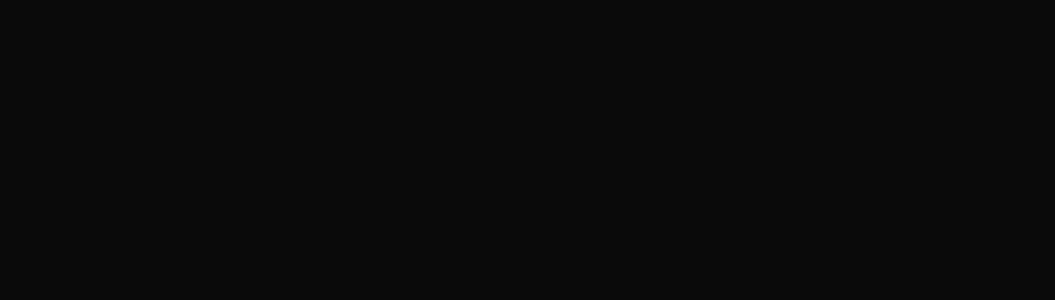
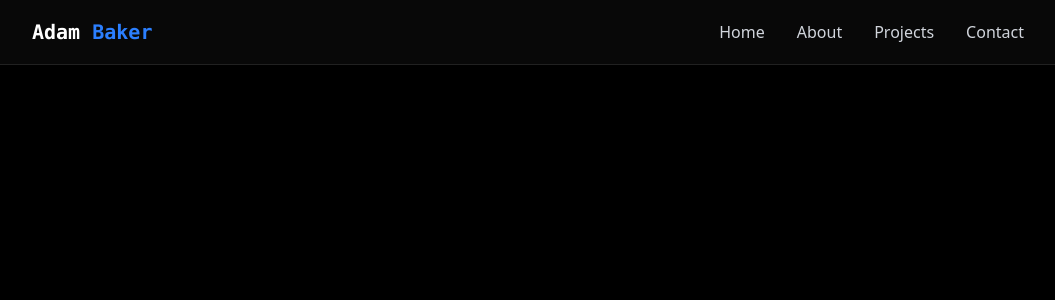
Before and after one commit to abaker421/react-portfolio, a React (Vite) app: page / in a window 1280 px wide. Shown: the top 300 px of the page, without its empty margins (112-1167 px from the left). Built offline with nearby package versions, Linux system fonts and the light colour scheme.

Commit message:
started MobileMenu

```diff
--- a/src/App.jsx
+++ b/src/App.jsx
@@ -2,15 +2,22 @@
 import "./App.css"
 import { LoadingScreen } from "./components/LoadingScreen"
 import "./index.css"
+import { Navbar } from './components/Navbar'
+import { MobileMenu } from './components/MobileMenu'
 
 function App() {
   const [isLoaded, setIsLoaded] = useState(false)
+  const [menuOpen, setMenuOpen] = useState(false)
 
   return (
     <>
 
     {!isLoaded && <LoadingScreen onComplete ={() => setIsLoaded(true)} />}
+     <div className={`min-h-screen transition-opacity duration-700 ${isLoaded ? "opacity-100" : "opacity-0"} bg-black text-gray-100`}>
 
+      <Navbar menuOpen={menuOpen} setMenuOpen={setMenuOpen} />
+      <MobileMenu menuOpen={menuOpen} setMenuOpen={setMenuOpen} />
+     </div>
     </>
   )
 }
--- /dev/null
+++ b/src/components/MobileMenu.jsx
@@ -0,0 +1,44 @@
+import { useEffect } from "react";
+
+export const MobileMenu = ({ menuOpen, setMenuOpen }) => {
+
+    return (
+        <div className={`fixed top-0 left-0 w-full bg-[rgba(10,10,10,0.8)] z-40 flex flex-col items-center justify-center transition-all duration-300 ease-in-out
+
+        ${menuOpen
+                ? "h-screen opacity-100 pointer-events-auto"
+                : "h-0 opacity-0 pointer-events-none"
+            }
+        `}>
+
+            <button onClick={() => setMenuOpen(false)} className="absolute top-6 right-6 text-white text-3xl focus:outline-none cursor-pointer" aria-label="Close Menu">
+                &times;
+            </button>
+
+            <a href="#home"
+            className=""
+            onClick={() => {setMenuOpen(false)}}>
+                Home
+            </a>
+
+            <a href="#about"
+            className="text-gray-300 hover:text-white transition-colors"
+            onClick={() => {setMenuOpen(false)}}>
+                About
+            </a>
+
+            <a href="#projects"
+            className="text-gray-300 hover:text-white transition-colors"
+            onClick={() => {setMenuOpen(false)}}>
+                Projects
+            </a>
+
+            <a href="#contact"
+            className="text-gray-300 hover:text-white transition-colors"
+            onClick={() => {setMenuOpen(false)}}>
+                Contact
+            </a>
+
+        </div>
+    )
+}
--- /dev/null
+++ b/src/components/Navbar.jsx
@@ -0,0 +1,41 @@
+import { useEffect } from "react"
+
+export const Navbar = ({ menuOpen, setMenuOpen }) => {
+
+    useEffect(() => {
+        document.body.style.overflow = menuOpen ? "hidden" : ""
+    }, [menuOpen])
+
+    return <nav className="fixed top-0 w-full z-40 bg-[rgba(10,10,10,0.8)] backdrop-blur-lg border-b border-white/10 shadow-lg">
+            <div className="max-w-5xl mx-auto px-4">
+                <div className="flex justify-between items-center h-16">
+                    <a href="#home" className="font-mono text-xl font-bold text-white mr-100">
+                    Adam <span className="text-blue-500">Baker</span>
+                    </a>
+
+                    <div className="w-7 h-5 relative cursor-pointer z-40 md:hidden" onClick={() => setMenuOpen((prev) => !prev)}>
+                    &#9776;
+                    </div>
+
+                    <div className="hidden md:flex items-center space-x-8">
+                        <a href="#home" className="text-gray-300 hover:text-white transition-colors">
+                        Home
+                        </a>
+
+                        <a href="#about" className="text-gray-300 hover:text-white transition-colors">
+                        About
+                        </a>
+
+                        <a href="#projects" className="text-gray-300 hover:text-white transition-colors">
+                        Projects
+                        </a>
+
+                        <a href="#contact" className="text-gray-300 hover:text-white transition-colors">
+                        Contact
+                    </a>
+                </div>
+
+            </div>
+        </div>
+    </nav>
+}
```
